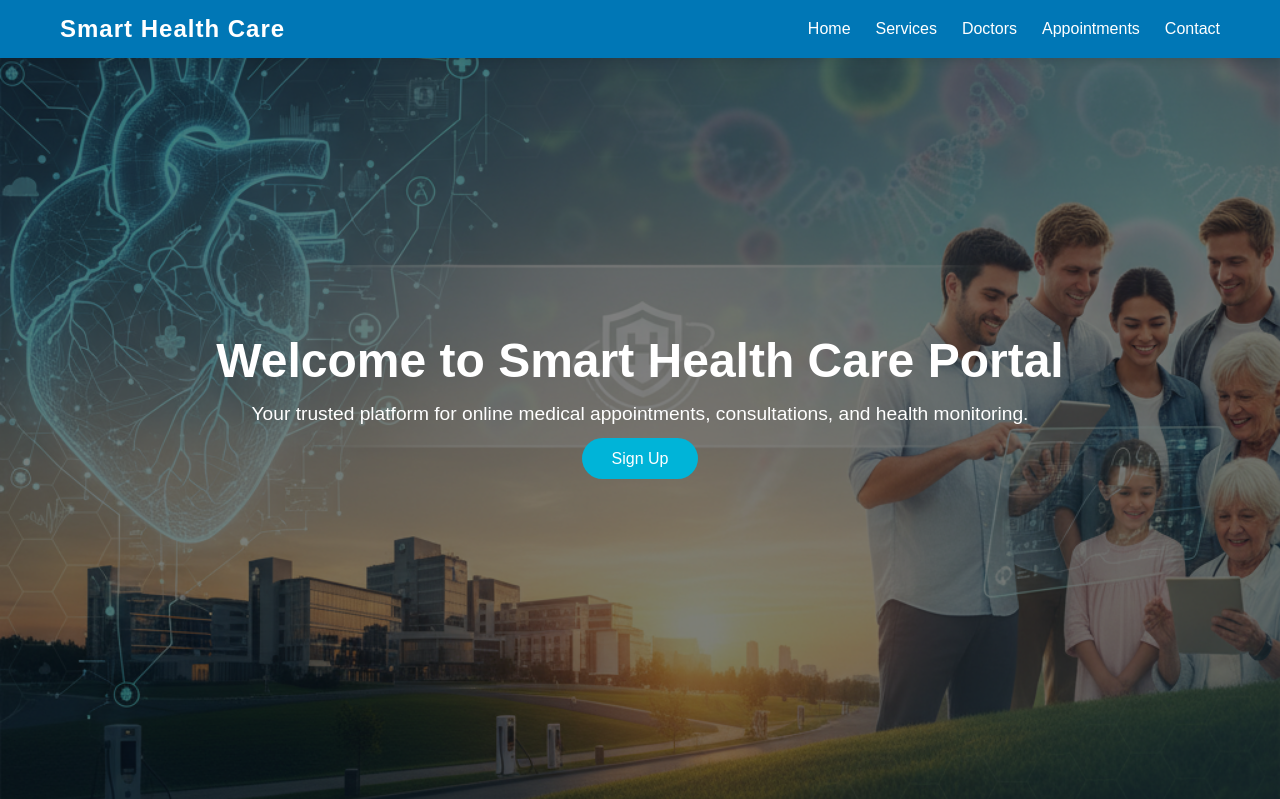
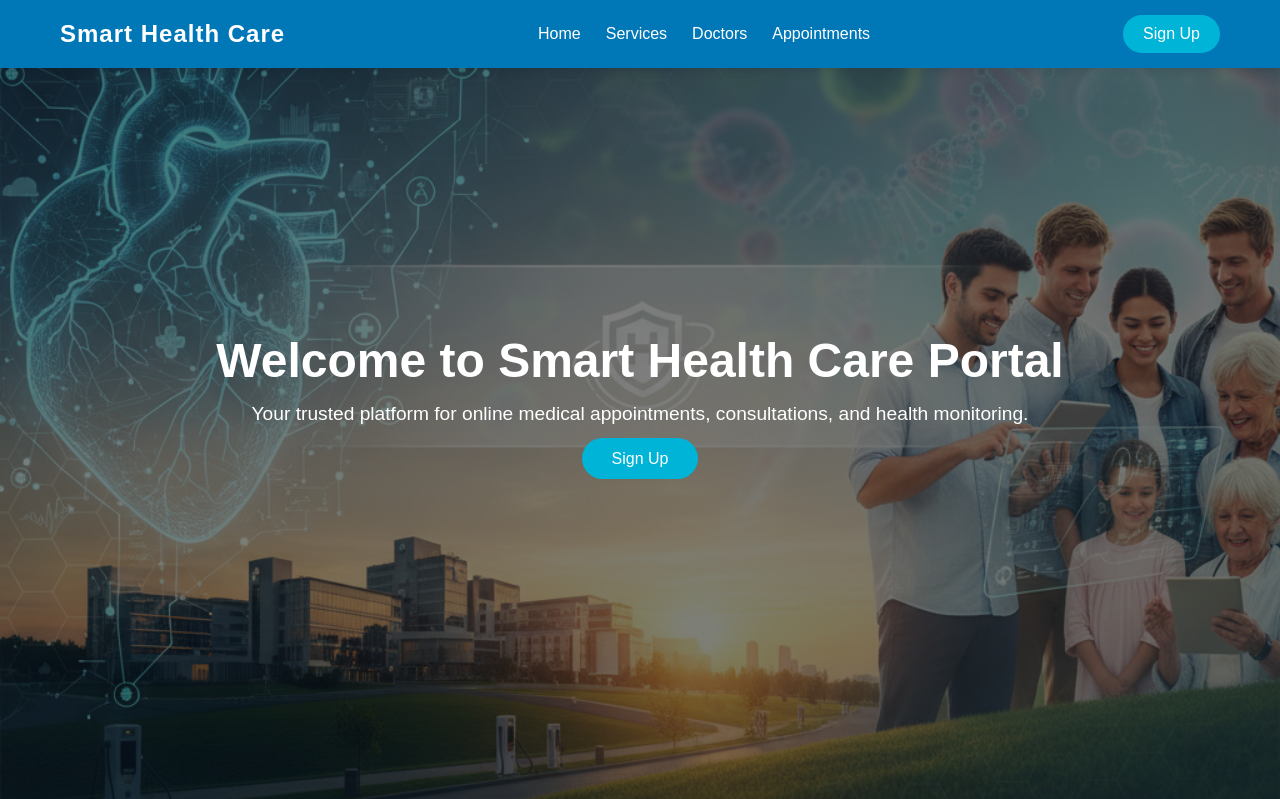
Before and after one commit to Iftekharjihad/smart-health-care, a PHP site: page / in a window 1280 px wide. Shown: the top 799 px of the page. Run offline with PHP 8.4, Linux system fonts and the light colour scheme.

Commit message:
sign up button add

```diff
--- a/index.html
+++ b/index.html
@@ -8,6 +8,7 @@
 </head>
 <body>
     <!-- Navbar -->
+  <!-- Navbar -->
 <nav>
   <div class="logo">Smart Health Care</div>
   <ul>
@@ -15,9 +16,10 @@
     <li><a href="#">Services</a></li>
     <li><a href="#">Doctors</a></li>
     <li><a href="#">Appointments</a></li>
-      <li><a href="#">Contact</a></li>
   </ul>
+  <a href="#" class="signup-btn">Sign Up</a>
 </nav>
+
 
   <!-- hero Section -->
   <section class="hero">
--- a/style.css
+++ b/style.css
@@ -34,10 +34,7 @@
 nav ul {
   list-style: none;
   display: flex;
-    }
-
-    nav ul li {
-      margin-left: 25px;
+  gap: 25px;
 }
 
 nav ul li a {
@@ -50,6 +47,23 @@
 nav ul li a:hover {
   color: #caf0f8;
 }
+
+/* Sign Up button */
+.signup-btn {
+  background-color: #00b4d8;
+  color: #fff;
+  text-decoration: none;
+  padding: 10px 20px;
+  border-radius: 30px;
+  font-weight: 500;
+  transition: 0.3s;
+}
+
+.signup-btn:hover {
+  background-color: #90e0ef;
+  color: #023e8a;
+}
+
 
     /* Hero section */
     .hero {
```
Lines whose indentation alone changed are shown as unchanged.
